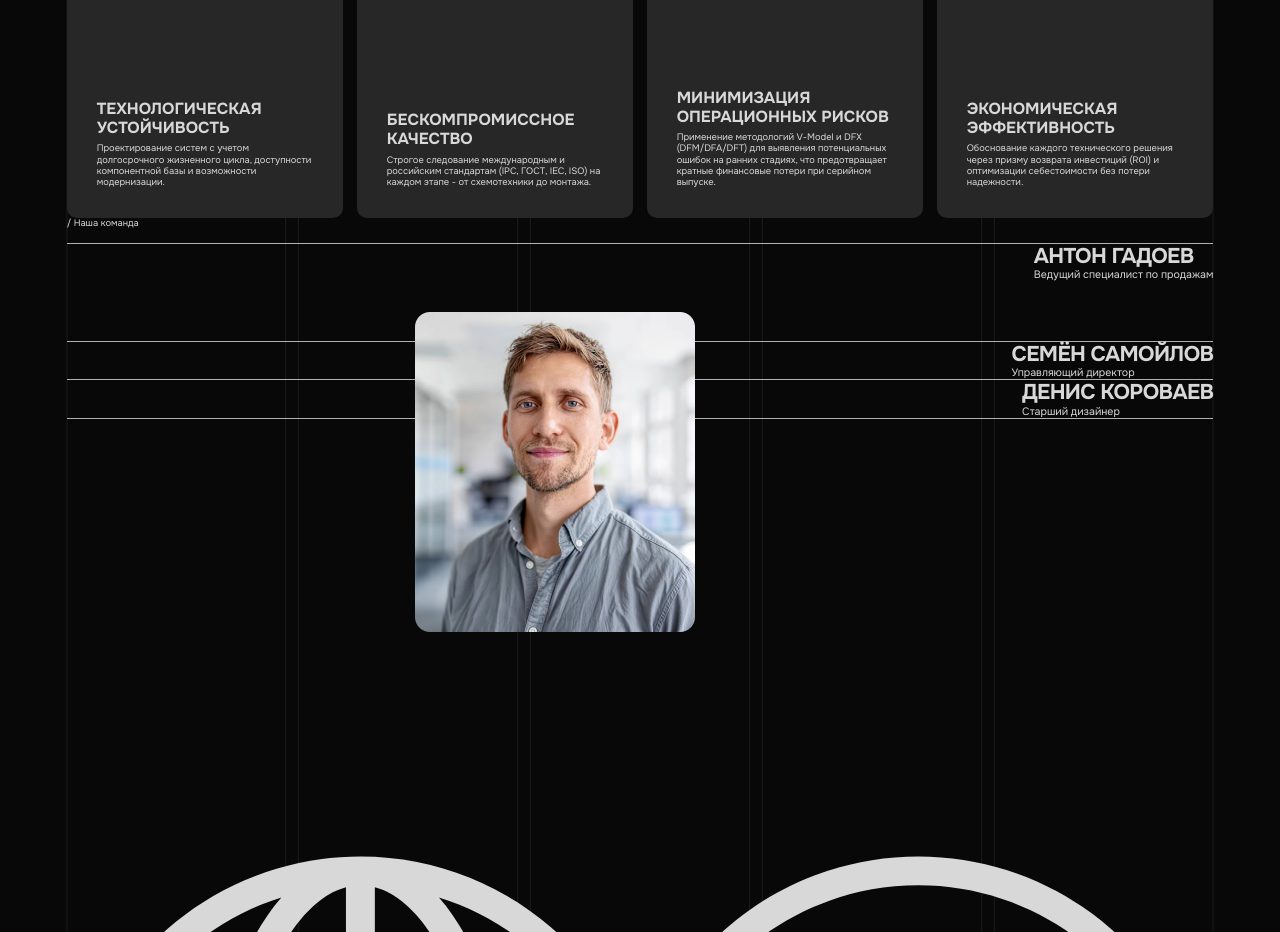
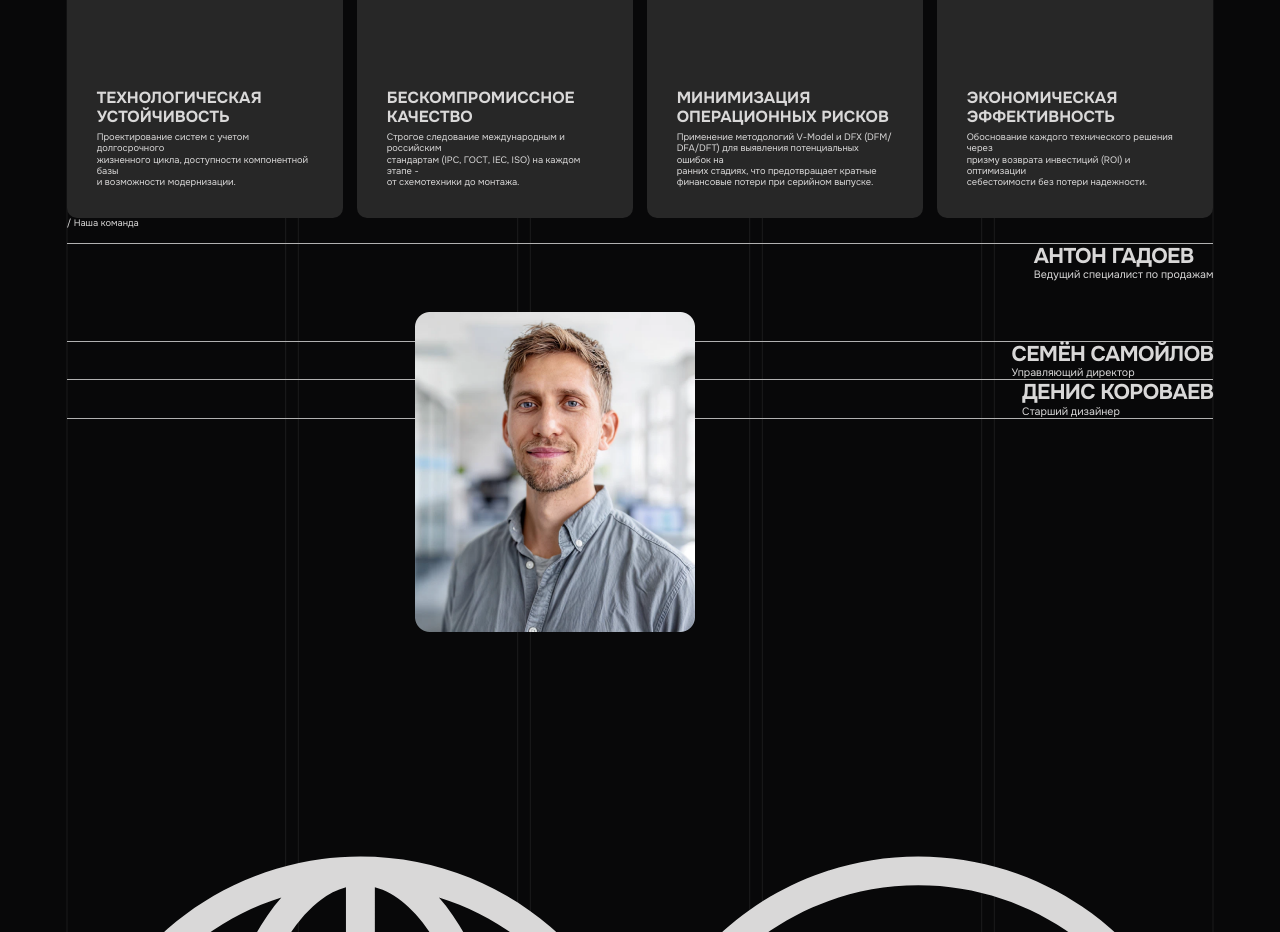
Before and after one commit to matilda081133-sketch/teh, a React (Vite) app: page /about in a window 1280 px wide. Shown: the part 1860-2792 px from the top of the page. Built offline with nearby package versions, Linux system fonts and the light colour scheme.

Commit message:
fix: format priority cards text to exactly 3/3/4/3 lines respectively using manual breaks

```diff
--- a/src/components/AboutSection4.jsx
+++ b/src/components/AboutSection4.jsx
@@ -43,8 +43,9 @@ const FrameComponent1111 = ({ className = "" }) => {
               <div className={styles.bottom}>
                 <h3 className={styles.h3}>Технологическая устойчивость</h3>
                 <div className={styles.c}>
-                  Проектирование систем с учетом долгосрочного жизненного цикла,
-                  доступности компонентной базы и возможности модернизации.
+                  Проектирование систем с учетом долгосрочного<br />
+                  жизненного цикла, доступности компонентной базы<br />
+                  и возможности модернизации.
                 </div>
               </div>
             </section>
@@ -53,8 +54,9 @@ const FrameComponent1111 = ({ className = "" }) => {
               <div className={styles.bottom}>
                 <h3 className={styles.h3}>Бескомпромиссное качество</h3>
                 <div className={styles.c}>
-                  Cтрогое следование международным и российским стандартам (IPC,
-                  ГОСТ, IEC, ISO) на каждом этапе - от схемотехники до монтажа.
+                  Cтрогое следование международным и российским<br />
+                  стандартам (IPC, ГОСТ, IEC, ISO) на каждом этапе -<br />
+                  от схемотехники до монтажа.
                 </div>
               </div>
             </section>
@@ -63,9 +65,10 @@ const FrameComponent1111 = ({ className = "" }) => {
               <div className={styles.bottom}>
                 <h3 className={styles.h3}>Минимизация операционных рисков</h3>
                 <div className={styles.vModelDfx}>
-                  Применение методологий V-Model и DFX (DFM/DFA/DFT) для
-                  выявления потенциальных ошибок на ранних стадиях, что
-                  предотвращает кратные финансовые потери при серийном выпуске.
+                  Применение методологий V-Model и DFX (DFM/<br />
+                  DFA/DFT) для выявления потенциальных ошибок на<br />
+                  ранних стадиях, что предотвращает кратные<br />
+                  финансовые потери при серийном выпуске.
                 </div>
               </div>
             </section>
@@ -74,9 +77,9 @@ const FrameComponent1111 = ({ className = "" }) => {
               <div className={styles.bottom}>
                 <h3 className={styles.h3}>Экономическая эффективность</h3>
                 <div className={styles.c}>
-                  Обоснование каждого технического решения через призму возврата
-                  инвестиций (ROI) и оптимизации себестоимости без потери
-                  надежности.
+                  Обоснование каждого технического решения через<br />
+                  призму возврата инвестиций (ROI) и оптимизации<br />
+                  себестоимости без потери надежности.
                 </div>
               </div>
             </section>
```
